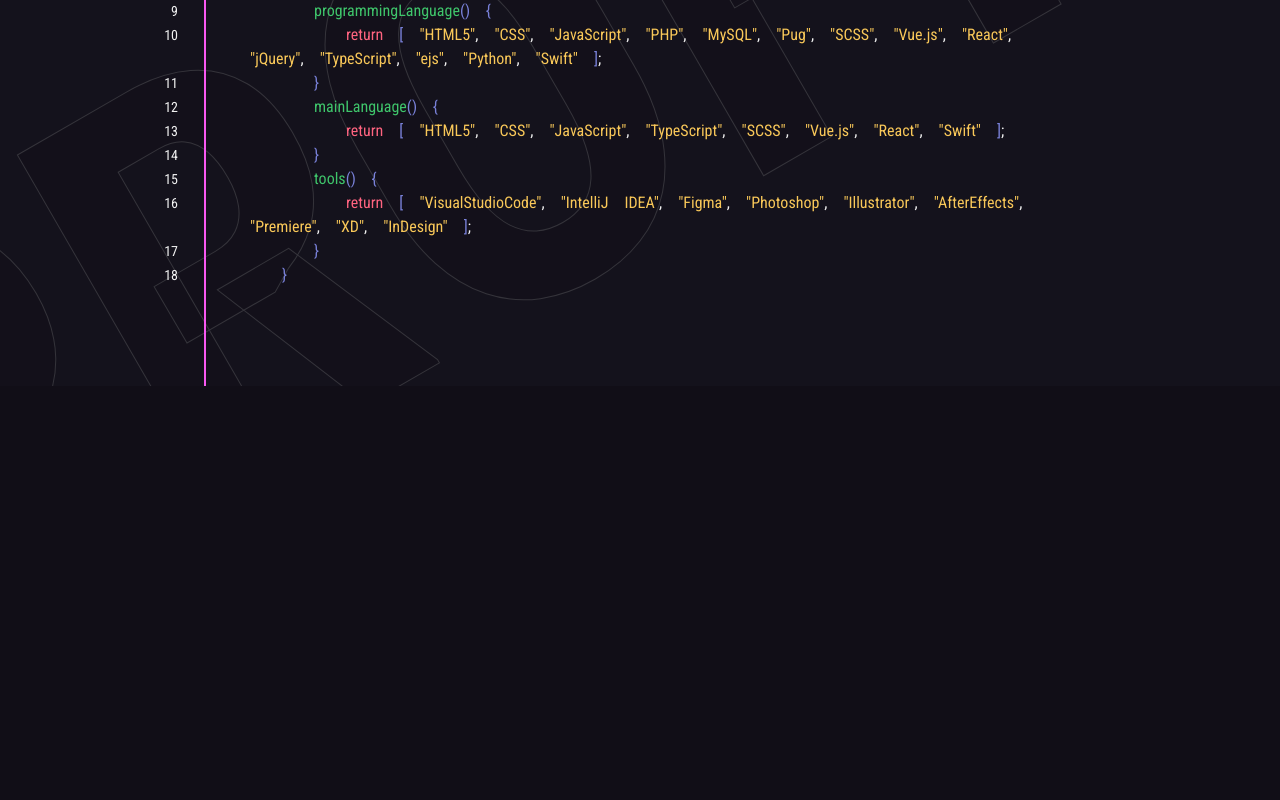
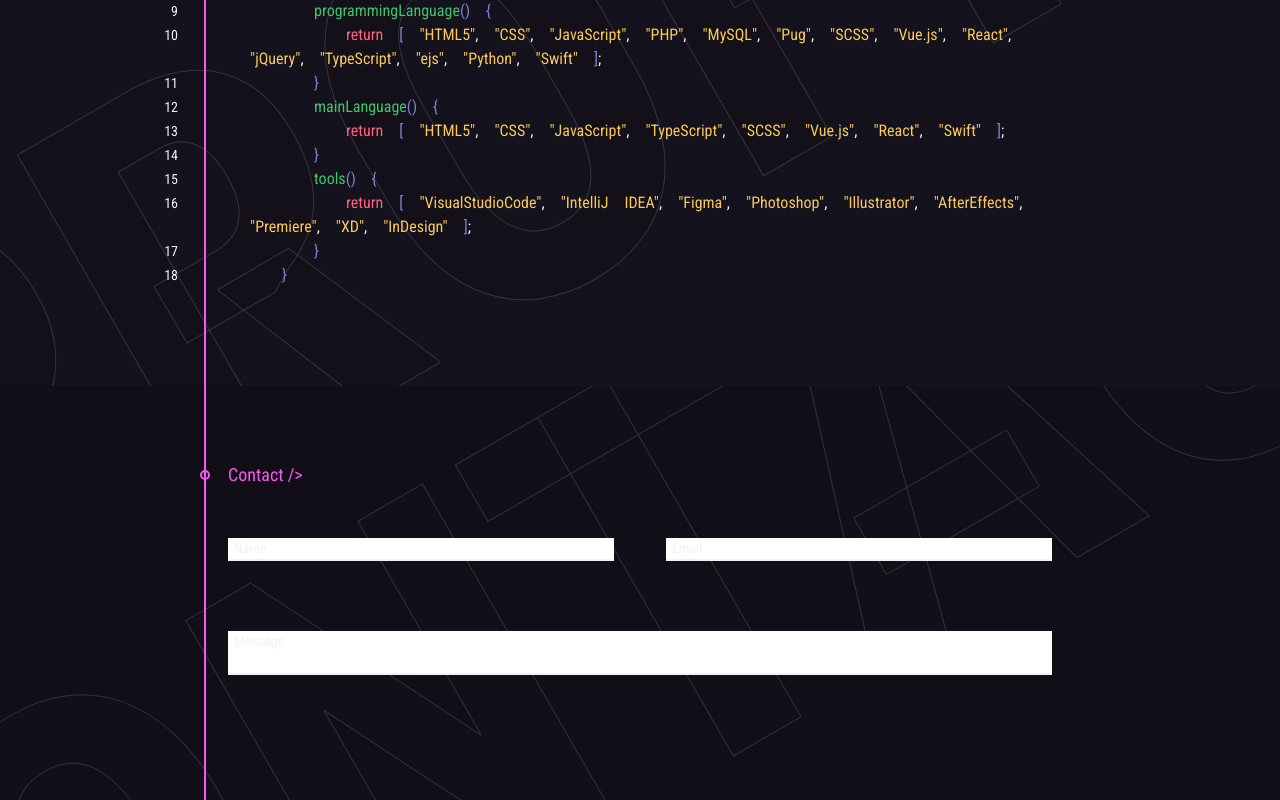
Before and after one commit to ruiokazaki-archive/portfolio-react, a React (Create React App) app: page / in a window 1280 px wide. Shown: the part 932-1732 px from the top of the page. Before the commit the page ends 1318 px from the top, so only its background shows below. Built offline with nearby package versions, Linux system fonts and the light colour scheme.

Commit message:
add: create Contact Form

```diff
--- a/src/components/organisms/Contact.tsx
+++ b/src/components/organisms/Contact.tsx
@@ -1,8 +1,25 @@
-/* eslint-disable no-irregular-whitespace */
 import { VFC } from 'react';
 
 import SectionWrap from '../templates/SectionWrap';
+import ContactForm from '../molecules/ContactForm';
+import ContactFormPartsWrap from '../templates/ContactFormPartsWrap';
 
-const Profile: VFC = () => <SectionWrap sectionTitle="Contact" />;
+const Profile: VFC = () => (
+  <SectionWrap sectionTitle="Contact">
+    <ContactForm>
+      <div className="flex justify-between">
+        <ContactFormPartsWrap LabelText="Name">
+          <input type="text" />
+        </ContactFormPartsWrap>
+        <ContactFormPartsWrap LabelText="Email">
+          <input type="text" />
+        </ContactFormPartsWrap>
+      </div>
+      <ContactFormPartsWrap LabelText="Message">
+        <textarea />
+      </ContactFormPartsWrap>
+    </ContactForm>
+  </SectionWrap>
+);
 
 export default Profile;
--- a/src/components/pages/Home.tsx
+++ b/src/components/pages/Home.tsx
@@ -1,11 +1,13 @@
 import { VFC } from 'react';
 import About from '../organisms/About';
 import Profile from '../../containers/organisms/Profile';
+import Contact from '../organisms/Contact';
 
 const Home: VFC = () => (
   <>
     <About />
     <Profile />
+    <Contact />
   </>
 );
 
--- /dev/null
+++ b/src/components/templates/ContactFormPartsWrap.style.tsx
@@ -0,0 +1,38 @@
+import styled from 'styled-components';
+import tw from 'tailwind-styled-components';
+
+const LabelStyle = styled.label`
+  padding-top: 20px;
+  margin-bottom: 50px;
+  font-size: 14px;
+
+  input,
+  textarea {
+    padding: 0 6px;
+    transition: all 0.3s;
+    border-bottom: 2px solid #f2f2f2;
+    &:focus {
+      border-bottom: 2px solid #f858f1;
+      outline: none;
+    }
+  }
+  input {
+    width: 386px;
+    &:-webkit-autofill {
+      box-shadow: 0 0 0px 40px #14121c inset !important;
+      -webkit-text-fill-color: #f2f2f2 !important;
+    }
+  }
+  textarea {
+    width: 100%;
+    min-height: 30px;
+    resize: none;
+  }
+`;
+export const Label = tw(LabelStyle)`flex relative`;
+const LabelStyleStyle = styled.p`
+  left: 6px;
+  top: 20px;
+  width: fit-content;
+`;
+export const LabelTitle = tw(LabelStyleStyle)`absolute`;
--- a/src/components/templates/ContactFormPartsWrap.tsx
+++ b/src/components/templates/ContactFormPartsWrap.tsx
@@ -1,5 +1,6 @@
 /* eslint-disable jsx-a11y/label-has-associated-control */
 import { VFC, ReactNode } from 'react';
+import { Label, LabelTitle } from './ContactFormPartsWrap.style';
 
 type Props = {
   LabelText: string;
@@ -7,12 +8,10 @@ type Props = {
 };
 
 const FormInput: VFC<Props> = ({ LabelText, children }) => (
-  <div>
-    <label>
-      {LabelText}
-      {children}
-    </label>
-  </div>
+  <Label>
+    <LabelTitle>{LabelText}</LabelTitle>
+    {children}
+  </Label>
 );
 
 export default FormInput;
```
